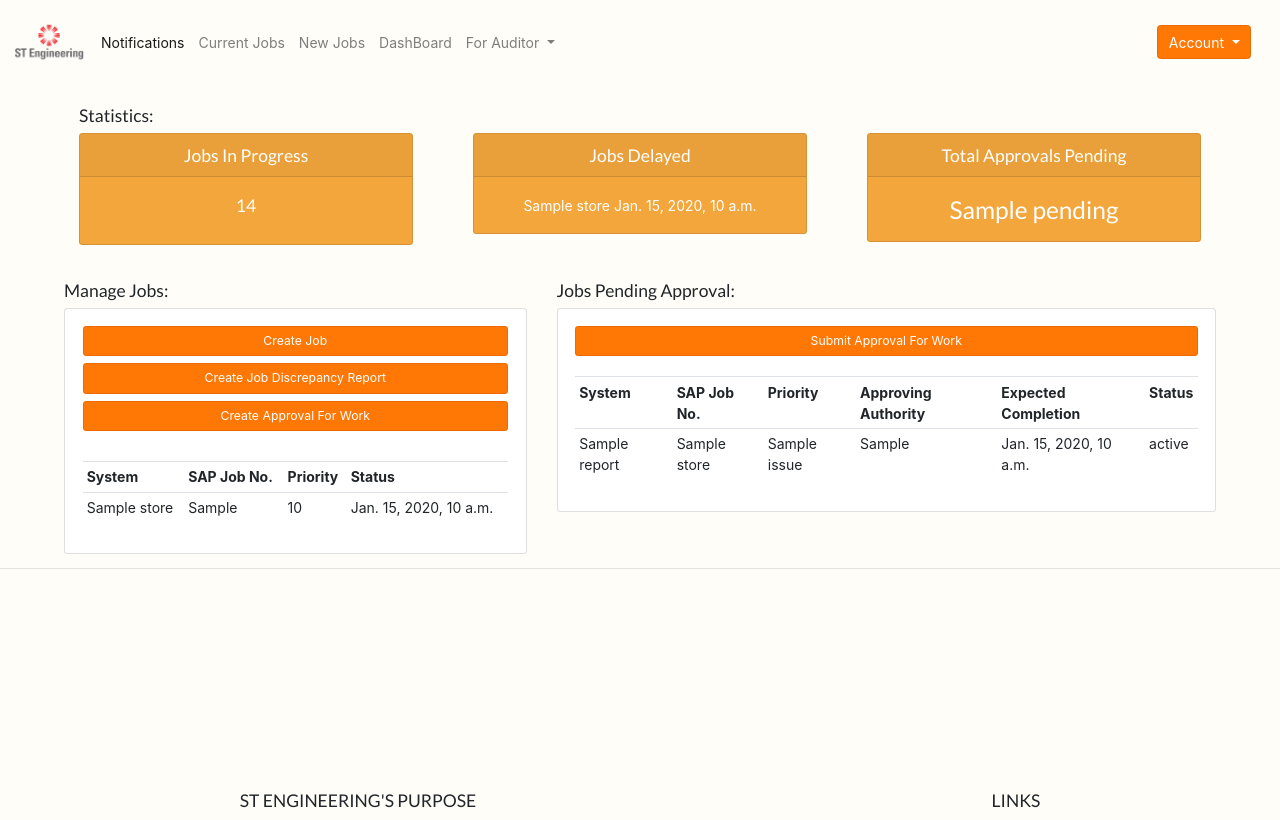
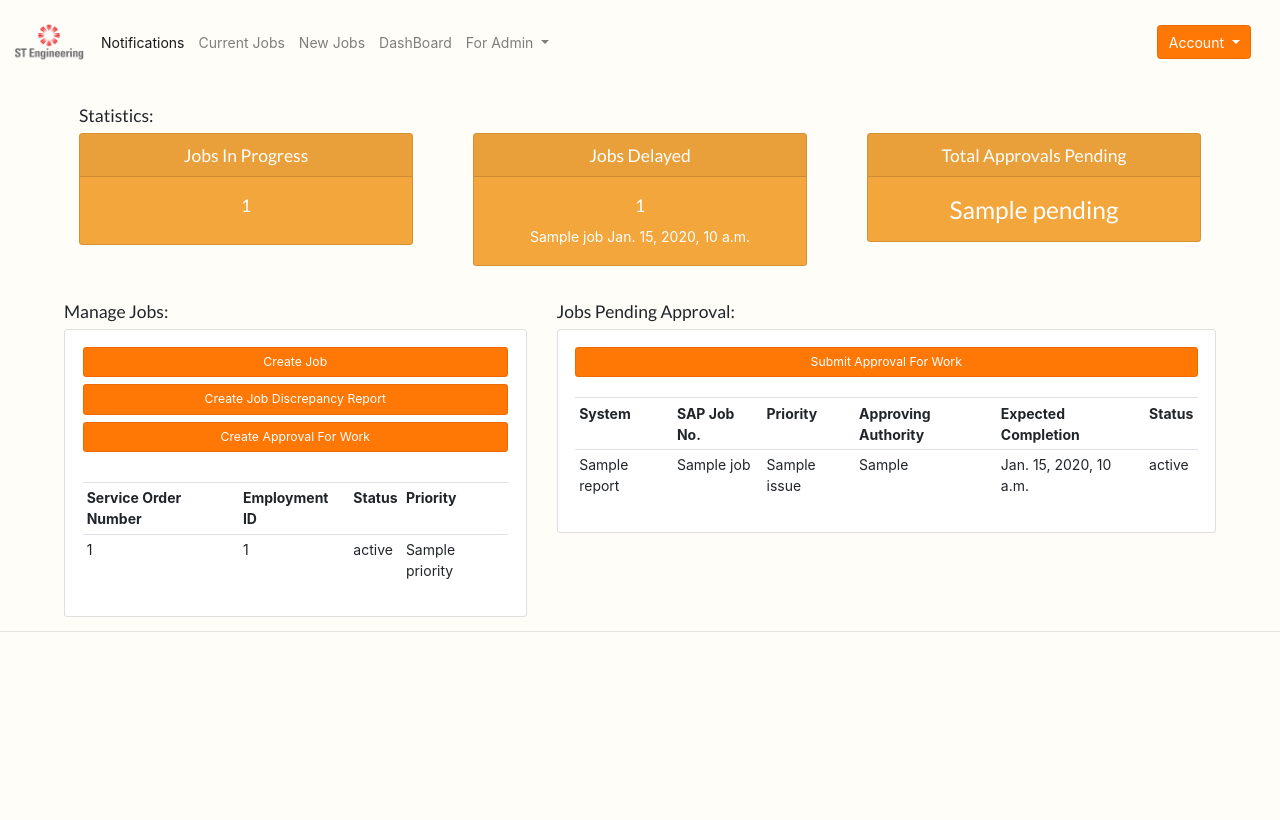
Before and after one commit to Grazorite/STEEG-Web-Portal, a Django app: template accounts/templates/accounts/dashboard.html in a window 1280 px wide. Shown: the top 820 px of the page. Run offline with Django 3.2, Linux system fonts and the light colour scheme; the template is opened without the code that fills it: most values are stand-ins (such as "Sample title", 1, 10 or a date in 2020); some libraries are stand-ins or nearby versions.

Commit message:
updated main page to reflect job status tracking

```diff
--- a/accounts/models.py
+++ b/accounts/models.py
@@ -185,9 +185,13 @@
         ('P3', 'P3'),
         ('NA', 'NA'),
     )
+    approvalStatus = (
+        ('Pending', 'Pending'),
+        ('Approved', 'Approved'),
+    )
     service_order_number = models.CharField(max_length=200, primary_key=True)
     employment_id = models.ForeignKey(steeg_user, null=True, on_delete=models.SET_NULL)
-    approval_status = models.CharField(max_length=200, null=True)
+    approval_status = models.CharField(max_length=200, null=True, choices=approvalStatus)
     priority = models.CharField(max_length=200, null=True, choices=priorities)
 
     def __str__(self):
--- a/accounts/templates/accounts/dashboard.html
+++ b/accounts/templates/accounts/dashboard.html
@@ -15,18 +15,18 @@
             <a class="btn btn-primary  btn-sm btn-block" href="{% url 'createApprovalForWork_form' %}">Create Approval For Work</a>
             <table class="table table-sm" style="margin-top: 30px;">
                 <tr>
-                    <th>System</th>
-                    <th>SAP Job No.</th>
+                    <th>Service Order Number</th>
+                    <th>Employment ID</th>
+                    <th>Status</th>
                     <th>Priority</th>
-                    <th>Status</th>
                 </tr>
 
-                {% for store in stores %}
+                {% for job in jobs %}
                 <tr>
-                    <td>{{store.name}}</td>
-                    <td>{{store.jobPriority}}</td>
-                    <td>{{store.score}}</td>
-                    <td>{{store.audit_date}}</td>
+                    <td>{{job.service_order_number}}</td>
+                    <td>{{job.employment_id}}</td>
+                    <td>{{job.approval_status}}</td>
+                    <td>{{job.priority}}</td>
                 </tr>
                 {% endfor %}
 
@@ -52,7 +52,7 @@
                 {% for order in orders %}
                 <tr>
                     <td>{{order.report}}</td>
-                    <td>{{order.store}}</td>
+                    <td>{{order.job}}</td>
                     <td>{{order.issue}}</td>
                     <td>{{order.covid_compliance}}</td>
                     <td>{{order.date_created}}</td>
--- a/accounts/templates/accounts/footer.html
+++ b/accounts/templates/accounts/footer.html
@@ -35,7 +35,7 @@
               <a class="nav-link" href="{% url 'announcements' %}" class="text-dark">Announcements</a>
             </li>
             <li>
-              <a class="nav-link" href="{% url 'stores' %}" class="text-dark">Directory</a>
+              <a class="nav-link" href="{% url 'jobs' %}" class="text-dark">Directory</a>
             </li>
             <li>
               <a class="nav-link" href="{% url 'announcements' %}" class="text-dark">Help Desk Support</a>
--- a/accounts/templates/accounts/navbar.html
+++ b/accounts/templates/accounts/navbar.html
@@ -17,14 +17,14 @@
         <a class="nav-link" href="{% url 'reports' %}">Current Jobs</a>
       </li>
       <li class="nav-item">
-        <a class="nav-link" href="{% url 'stores' %}">New Jobs</a>
+        <a class="nav-link" href="{% url 'jobs' %}">New Jobs</a>
       </li>
       <li class="nav-item">
         <a class="nav-link" href="{% url 'chart' %}">DashBoard</a>
       </li>
       <li class="nav-item dropdown">
         <a class="nav-link dropdown-toggle" href="#" id="navbarDropdown" role="button" data-toggle="dropdown" aria-haspopup="true" aria-expanded="false">
-          For Auditor
+          For Admin
         </a>
         <div class="dropdown-menu" aria-labelledby="navbarDropdown">
           <a class="dropdown-item" href="{% url 'send_email' %}">Send Email to a Tenant</a>
--- a/accounts/templates/accounts/stats.html
+++ b/accounts/templates/accounts/stats.html
@@ -8,7 +8,7 @@
        <h5 class="card-title">Jobs In Progress</h5>
       </div>
       <div class="card-body">
-           <h5 class="card-title">14</h5>
+           <h5 class="card-title">{{total_jobs}}</h5>
         <h3 class="card-title"></h3>
       </div>
    </div>
@@ -22,12 +22,13 @@
        <h5 class="card-title">Jobs Delayed</h5>
       </div>
       <div class="card-body">
+         <h5 class="card-title">1</h5>
         <h3 class="card-title"></h3>
       </tr>
-      {% for store in stores %}
+      {% for job in jobs %}
           <tr>
-              <td>{{store.name}}</td>
-              <td>{{store.audit_date}}</td>
+              <td>{{job.name}}</td>
+              <td>{{job.audit_date}}</td>
           </tr>
       {% endfor %}
       </div>
--- a/accounts/urls.py
+++ b/accounts/urls.py
@@ -6,7 +6,7 @@
 
 urlpatterns = [
     path('', views.home, name='home'),
-    path('stores/', views.stores, name='stores'),
+    path('jobs/', views.jobs, name='jobs'),
     path('reports/', views.reports, name='reports'),
     path('announcements/', views.announcements, name='announcements'),
     path('restricted/', views.accessRestricted, name="restricted"),
```
Also changed, not shown: accounts/templates/accounts/stores.html (+7 -6 lines), accounts/views.py (+7 -10 lines), db.sqlite3.
